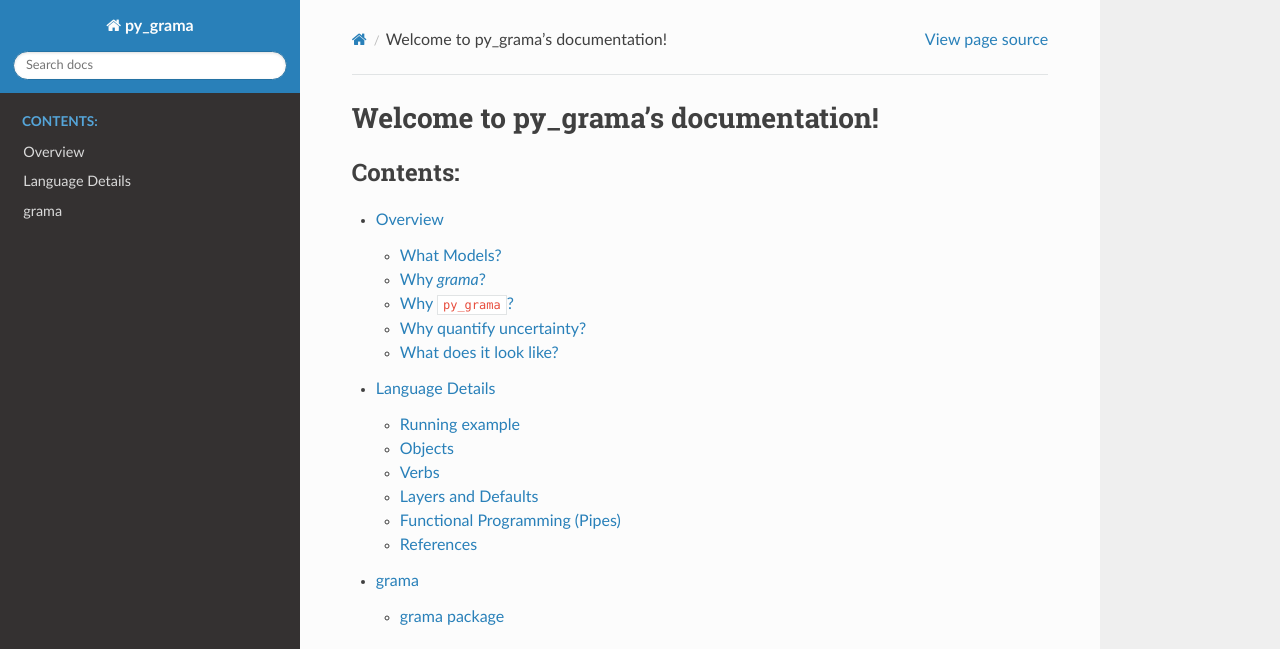
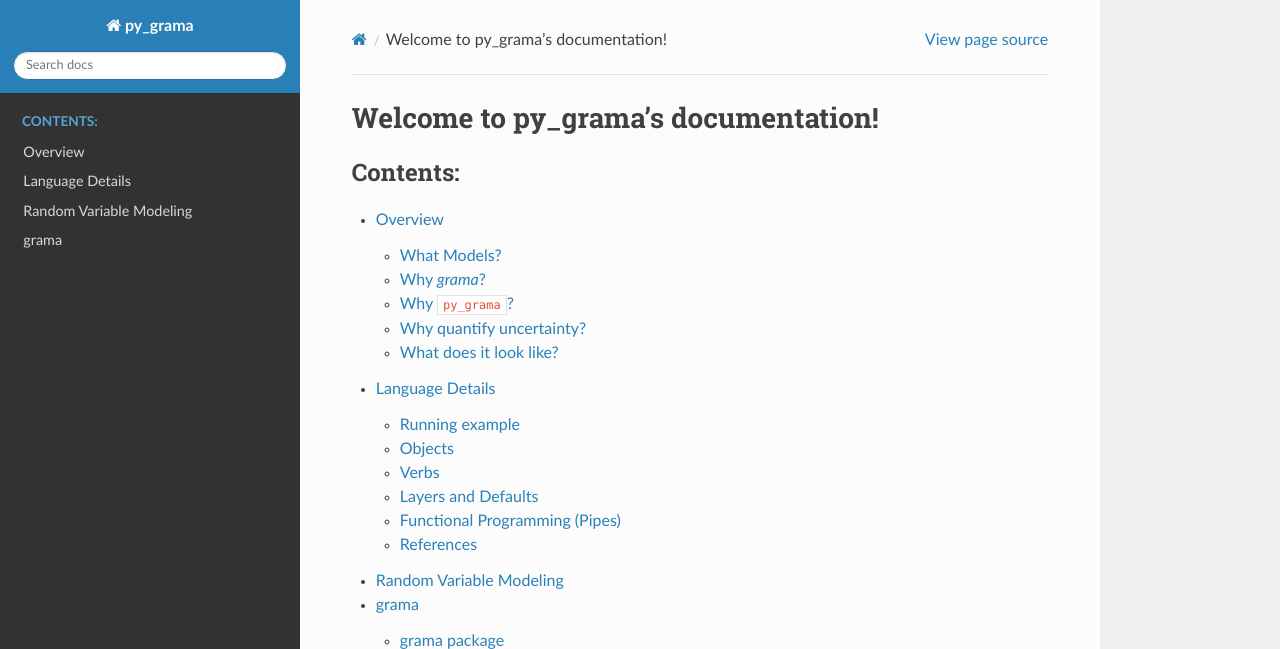
Before and after one commit to zdelrosario/py_grama, a Sphinx documentation site: the page built from docs/index.rst, in a window 1280 px wide and 1247 px high, cut to the strip 0-649 px from the top of the window. Built offline with Sphinx 7.4.7 and the Read the Docs theme 2.0.0, drawn with Linux system fonts in a browser that asks for light colours; formulas are drawn with MathJax 3.

Commit message:
placeholder documentation

```diff
--- a/docs/index.rst
+++ b/docs/index.rst
@@ -12,6 +12,7 @@ Welcome to py_grama's documentation!
 
    source/overview
    source/language
+   source/rv_modeling
    source/modules
 
 .. autosummary::
--- /dev/null
+++ b/docs/source/rv_modeling.md
@@ -0,0 +1,5 @@
+# Random Variable Modeling
+
+---
+
+TODO
```
